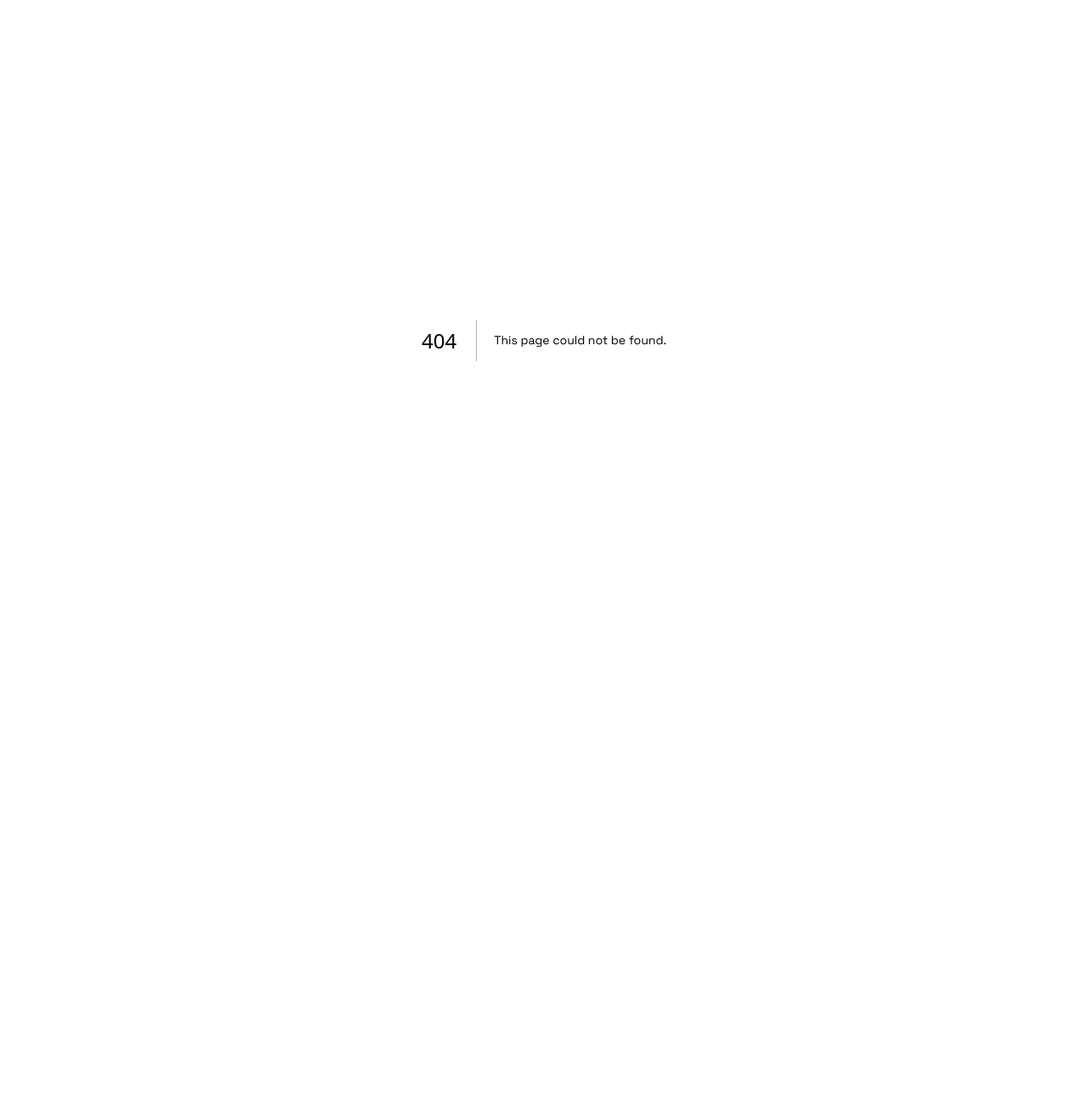
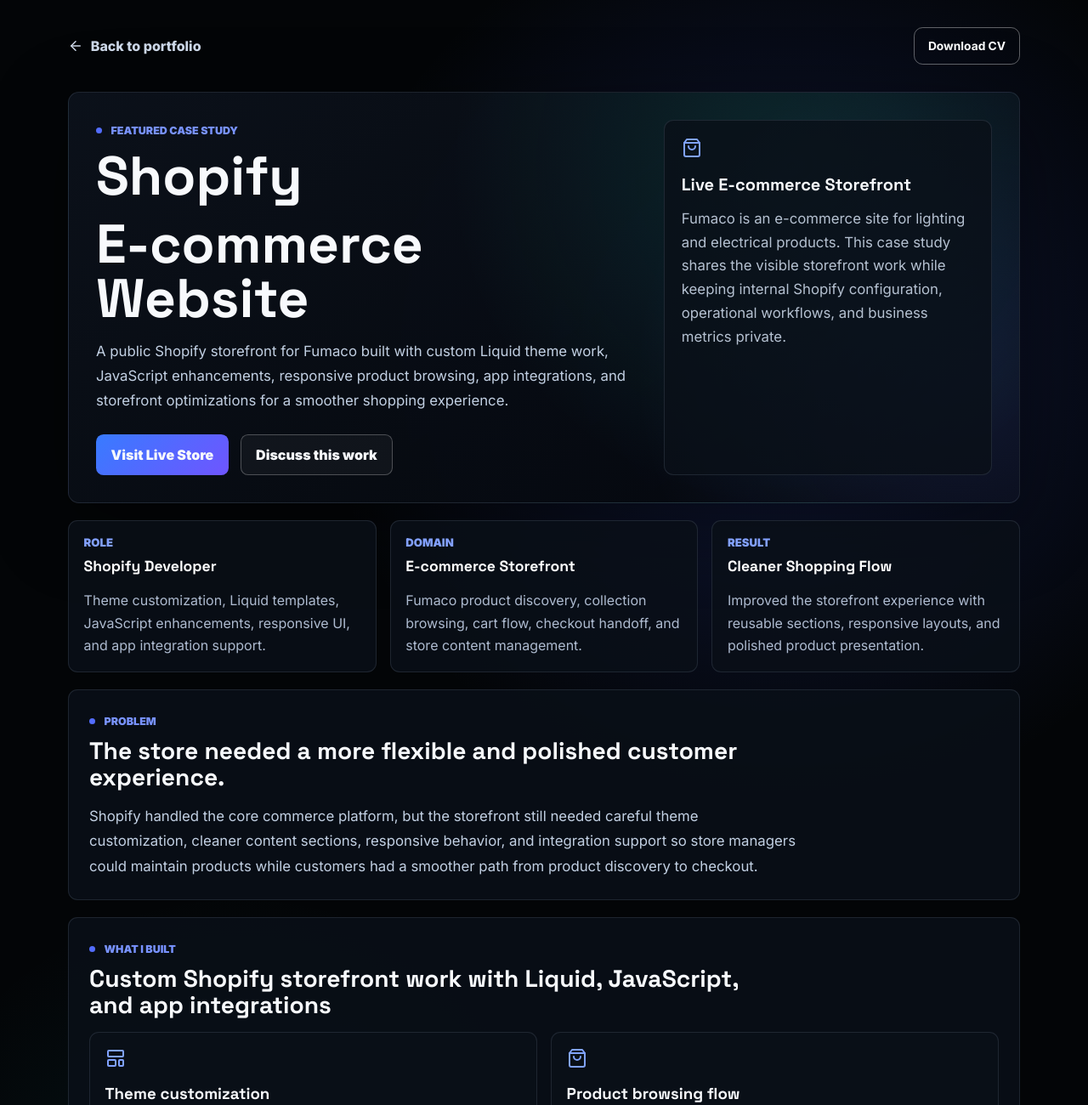
Before and after one commit to javejudiel/portfolio-nextjs, a Next.js app: page /projects/shopify-ecommerce-website in a window 1280 px wide. Before the commit this address had no page. Shown: the top 1300 px of the page at 85% size. Before the commit the page ends 800 px from the top, so only its background shows below. Built offline with nearby package versions, Linux system fonts and the light colour scheme.

Commit message:
Added Shopify Case Study:

```diff
--- a/app/globals.css
+++ b/app/globals.css
@@ -961,6 +961,13 @@
     linear-gradient(145deg, rgba(12, 18, 28, 0.92), rgba(4, 7, 12, 0.96));
 }
 
+.shopify-case-hero {
+  background:
+    radial-gradient(circle at 76% 18%, rgba(39, 194, 184, 0.15), transparent 25rem),
+    radial-gradient(circle at 94% 68%, rgba(92, 124, 255, 0.14), transparent 24rem),
+    linear-gradient(145deg, rgba(12, 18, 28, 0.92), rgba(4, 7, 12, 0.96));
+}
+
 .graph-map {
   position: relative;
   display: grid;
--- /dev/null
+++ b/app/projects/shopify-ecommerce-website/page.tsx
@@ -0,0 +1,253 @@
+import type { Metadata } from "next";
+import Image from "next/image";
+import Link from "next/link";
+import {
+  ArrowLeft,
+  Gauge,
+  LayoutTemplate,
+  Package,
+  PlugZap,
+  ShoppingBag,
+  Smartphone,
+  Wand2
+} from "lucide-react";
+import { profile } from "@/data/portfolio";
+
+const techStack = [
+  "Shopify",
+  "Liquid",
+  "JavaScript",
+  "Shopify Themes",
+  "Responsive UI",
+  "API Integrations",
+  "Theme Sections",
+  "Storefront Optimization"
+];
+
+const highlights = [
+  {
+    title: "Theme customization",
+    description:
+      "Customized Shopify theme templates, sections, and content blocks to support the store's product presentation needs.",
+    icon: LayoutTemplate
+  },
+  {
+    title: "Product browsing flow",
+    description:
+      "Improved product and collection experiences so customers could browse, compare, and move toward checkout more smoothly.",
+    icon: ShoppingBag
+  },
+  {
+    title: "JavaScript enhancements",
+    description:
+      "Added storefront interactions and UI behavior that improved usability without overcomplicating the Shopify theme.",
+    icon: Wand2
+  },
+  {
+    title: "Storefront optimization",
+    description:
+      "Refined responsive layouts, theme structure, and app integration points for a cleaner customer experience.",
+    icon: Gauge
+  }
+];
+
+export const metadata: Metadata = {
+  title: "Shopify E-commerce Website | Jave Judiel",
+  description:
+    "Case study for the Fumaco Shopify e-commerce website built with Liquid, JavaScript, custom theme sections, storefront optimization, and app/API integrations."
+};
+
+export default function ShopifyEcommerceCaseStudy() {
+  return (
+    <main className="case-page">
+      <div className="case-shell">
+        <header className="case-header">
+          <Link className="back-link" href="/#projects">
+            <ArrowLeft size={18} />
+            Back to portfolio
+          </Link>
+          <a className="download-link" href={profile.cvPath} download>
+            Download CV
+          </a>
+        </header>
+
+        <section className="case-hero shopify-case-hero">
+          <div>
+            <div className="section-label">
+              <span />
+              Featured Case Study
+            </div>
+            <h1>Shopify</h1>
+            <h1>E-commerce Website</h1>
+            <p>
+              A public Shopify storefront for Fumaco built with custom Liquid theme work,
+              JavaScript enhancements, responsive product browsing, app
+              integrations, and storefront optimizations for a smoother
+              shopping experience.
+            </p>
+            <div className="case-actions">
+              <a href="https://fumaco.com" target="_blank" rel="noreferrer">
+                Visit Live Store
+              </a>
+              <a href={`mailto:${profile.email}?subject=Shopify e-commerce website case study`}>
+                Discuss this work
+              </a>
+            </div>
+          </div>
+
+          <aside className="confidential-card">
+            <ShoppingBag size={24} />
+            <h2>Live E-commerce Storefront</h2>
+            <p>
+              Fumaco is an e-commerce site for lighting and electrical
+              products. This case study shares the visible storefront work while
+              keeping internal Shopify configuration, operational workflows,
+              and business metrics private.
+            </p>
+          </aside>
+        </section>
+
+        <section className="case-grid case-summary-grid">
+          <article>
+            <span>Role</span>
+            <strong>Shopify Developer</strong>
+            <p>Theme customization, Liquid templates, JavaScript enhancements, responsive UI, and app integration support.</p>
+          </article>
+          <article>
+            <span>Domain</span>
+            <strong>E-commerce Storefront</strong>
+            <p>Fumaco product discovery, collection browsing, cart flow, checkout handoff, and store content management.</p>
+          </article>
+          <article>
+            <span>Result</span>
+            <strong>Cleaner Shopping Flow</strong>
+            <p>Improved the storefront experience with reusable sections, responsive layouts, and polished product presentation.</p>
+          </article>
+        </section>
+
+        <section className="case-section">
+          <div className="case-section-heading">
+            <div className="section-label">
+              <span />
+              Problem
+            </div>
+            <h2>The store needed a more flexible and polished customer experience.</h2>
+          </div>
+          <p className="case-lede">
+            Shopify handled the core commerce platform, but the storefront still
+            needed careful theme customization, cleaner content sections,
+            responsive behavior, and integration support so store managers could
+            maintain products while customers had a smoother path from product
+            discovery to checkout.
+          </p>
+        </section>
+
+        <section className="case-section">
+          <div className="case-section-heading">
+            <div className="section-label">
+              <span />
+              What I Built
+            </div>
+            <h2>Custom Shopify storefront work with Liquid, JavaScript, and app integrations</h2>
+          </div>
+          <div className="case-grid highlight-grid">
+            {highlights.map((item) => {
+              const Icon = item.icon;
+              return (
+                <article key={item.title}>
+                  <Icon size={24} />
+                  <h3>{item.title}</h3>
+                  <p>{item.description}</p>
+                </article>
+              );
+            })}
+          </div>
+        </section>
+
+        <section className="case-section graph-section">
+          <div className="case-section-heading">
+            <div className="section-label">
+              <span />
+              Architecture
+            </div>
+            <h2>Storefront and Shopify integration architecture</h2>
+          </div>
+          <p className="case-lede">
+            This diagram is intentionally lighter than the backend-heavy case
+            studies. It shows the Shopify storefront layer, theme customization,
+            Shopify platform data, third-party apps, and optimization workflow.
+          </p>
+          <div className="architecture-image">
+            <Image
+              src="/assets/img/shopify-ecommerce-architecture.svg"
+              alt="Simplified Shopify storefront integration architecture diagram"
+              width={1600}
+              height={1040}
+            />
+          </div>
+        </section>
+
+        <section className="case-section case-two-column">
+          <div>
+            <div className="section-label">
+              <span />
+              Impact
+            </div>
+            <h2>Practical outcomes</h2>
+            <ul className="case-list">
+              <li>Customized Shopify theme sections and Liquid templates for easier storefront management.</li>
+              <li>Improved product and collection presentation across desktop and mobile layouts.</li>
+              <li>Added JavaScript enhancements for cleaner customer interactions.</li>
+              <li>Supported third-party app/API integrations while keeping the storefront maintainable.</li>
+            </ul>
+          </div>
+
+          <div>
+            <div className="section-label">
+              <span />
+              Tech Stack
+            </div>
+            <h2>Tools used</h2>
+            <div className="case-tags">
+              {techStack.map((tech) => (
+                <span key={tech}>{tech}</span>
+              ))}
+            </div>
+          </div>
+        </section>
+
+        <section className="case-section case-timeline">
+          <div className="case-section-heading">
+            <div className="section-label">
+              <span />
+              Workflow
+            </div>
+            <h2>How the storefront came together</h2>
+          </div>
+          <div className="case-grid timeline-grid">
+            <article>
+              <Package size={22} />
+              <h3>Product structure</h3>
+              <p>Worked around Shopify products, collections, and store content so customers could browse clearly.</p>
+            </article>
+            <article>
+              <LayoutTemplate size={22} />
+              <h3>Theme customization</h3>
+              <p>Updated Liquid templates, reusable sections, and storefront layouts for the store's content needs.</p>
+            </article>
+            <article>
+              <PlugZap size={22} />
+              <h3>App integrations</h3>
+              <p>Connected and adjusted integration points for storefront operations, marketing, or checkout-adjacent workflows.</p>
+            </article>
+            <article>
+              <Smartphone size={22} />
+              <h3>Responsive polish</h3>
+              <p>Refined the shopping experience across desktop and mobile with attention to layout, clarity, and usability.</p>
+            </article>
+          </div>
+        </section>
+      </div>
+    </main>
+  );
+}
--- a/data/portfolio.ts
+++ b/data/portfolio.ts
@@ -211,7 +211,7 @@
     description:
       "Developed a Shopify-based e-commerce website with custom features and optimizations.",
     tags: ["Shopify", "Liquid", "JavaScript", "API Integrations"],
-    href: "#"
+    href: "/projects/shopify-ecommerce-website"
   }
 ];
 
```
Also changed, not shown: public/assets/img/shopify-ecommerce-architecture.svg (added), 1 other file (tests, documents, lock files or other folders).
